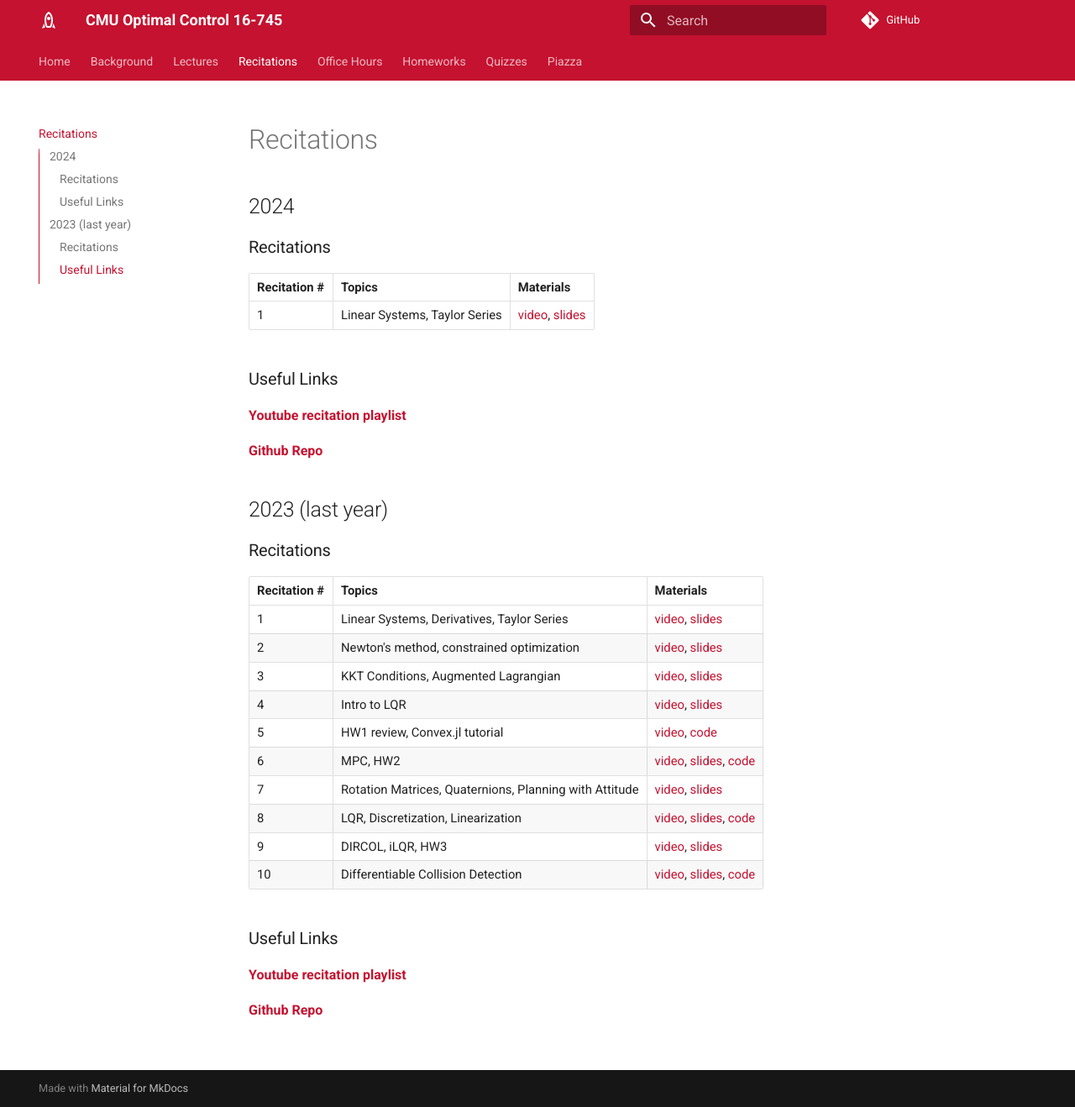
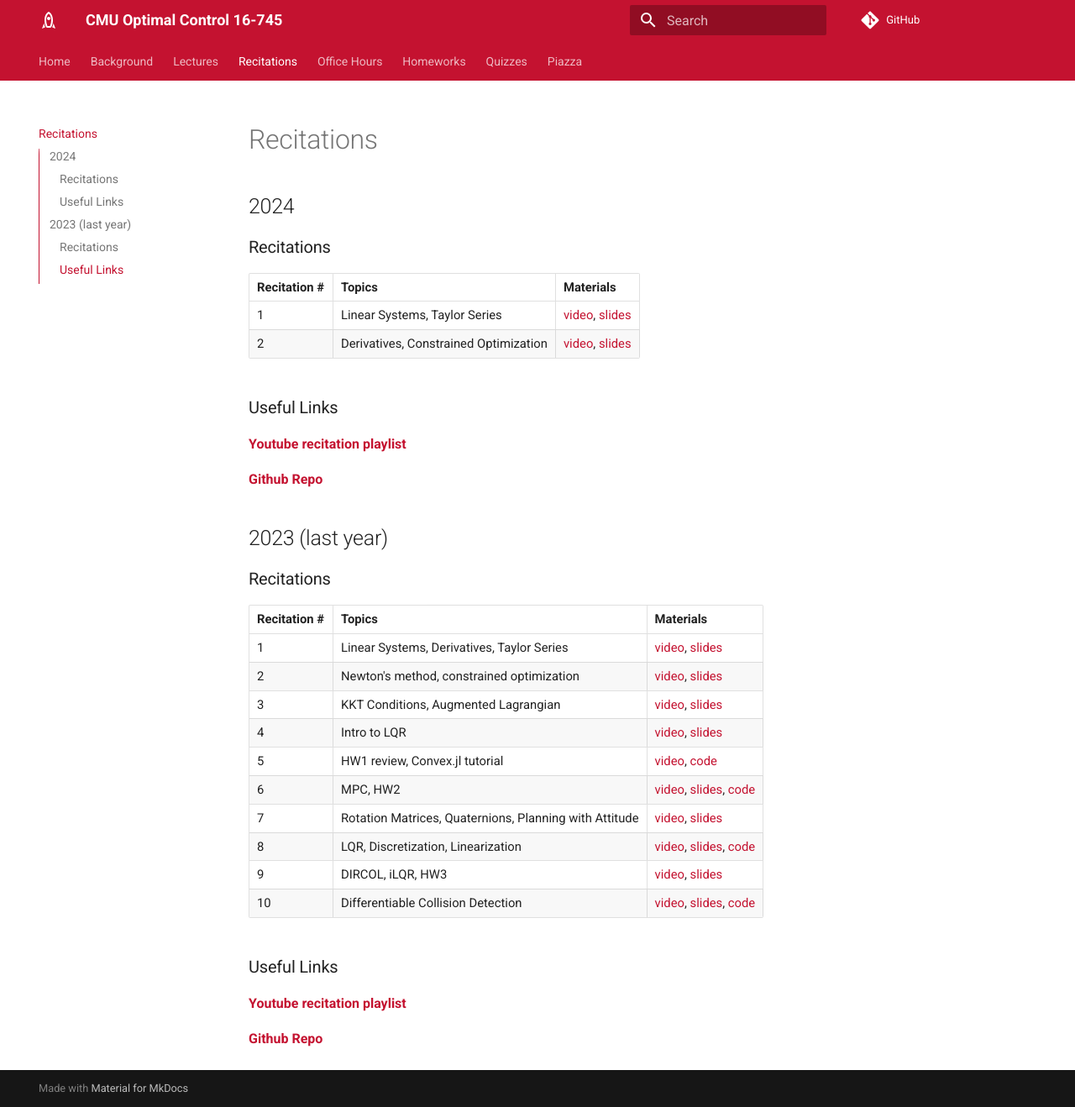
Before and after one commit to cmu-optimal-control/cmu-optimal-control.github.io, an MkDocs documentation site: the page built from docs/recitations.md, in a window 1280 px wide and 1318 px high. Shown: the whole window at 84% size. Built offline with MkDocs 1.6.1 and Material for MkDocs 9.7.7, drawn with Linux system fonts in a browser that asks for light colours.

Commit message:
add rec 2

```diff
--- a/docs/recitations.md
+++ b/docs/recitations.md
@@ -3,6 +3,8 @@
 | Recitation #     | Topics|     Materials  |
 | ----------- | ----------- |---           |
 | 1     |  Linear Systems, Taylor Series  |[video](https://youtu.be/97JZi5ztc3c?si=YyChhlIZy_MdUp89), [slides](https://github.com/Optimal-Control-16-745/recitations-2024/blob/main/1_19/1-19-recitation.pdf) |
+| 2     |  Derivatives, Constrained Optimization  |[video](https://youtu.be/uk2hs1RgOak), [slides](https://github.com/Optimal-Control-16-745/recitations-2024/blob/main/1_26/1-26-recitation.pdf) |
+
 
 ### Useful Links
 
```
